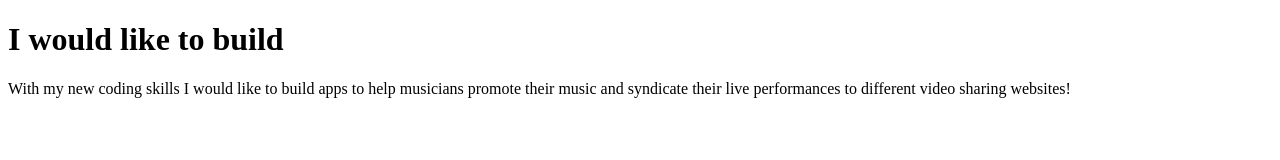
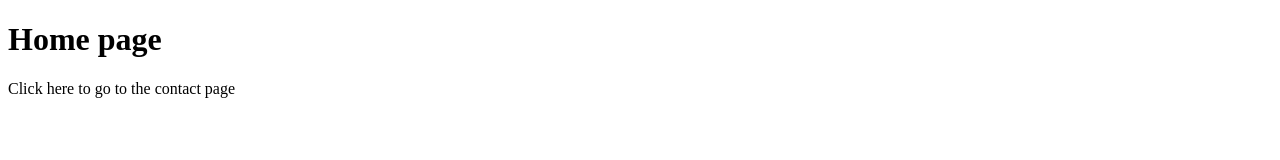
Before and after one commit to KatherineBustamanteC/prep-0922-code-solutions, a website: page index.html in a window 1280 px wide. Drawn offline with Linux system fonts and the light colour scheme.

Commit message:
Completed prep-html-skeleton exercise.

```diff
--- a/index.html
+++ b/index.html
@@ -1,15 +1,10 @@
 <!DOCTYPE html>
 <html>
 <head>
-  <title>prep-example</title>
+  <title>Home Page</title>
 </head>
 <body>
-  <h1>I would like to build</h1>
-  <p>
-    With my new coding skills I would like to build apps to help musicians promote their music and syndicate their live performances to different video sharing websites!
-
-
-
-  </p>
+  <h1>Home page</h1>
+  <div>Click here to go to the contact page</div>
 </body>
 </html>
```
Also changed, not shown: prep-html-skeleton/index.html (added, +16 -0 lines), 2 other files.
